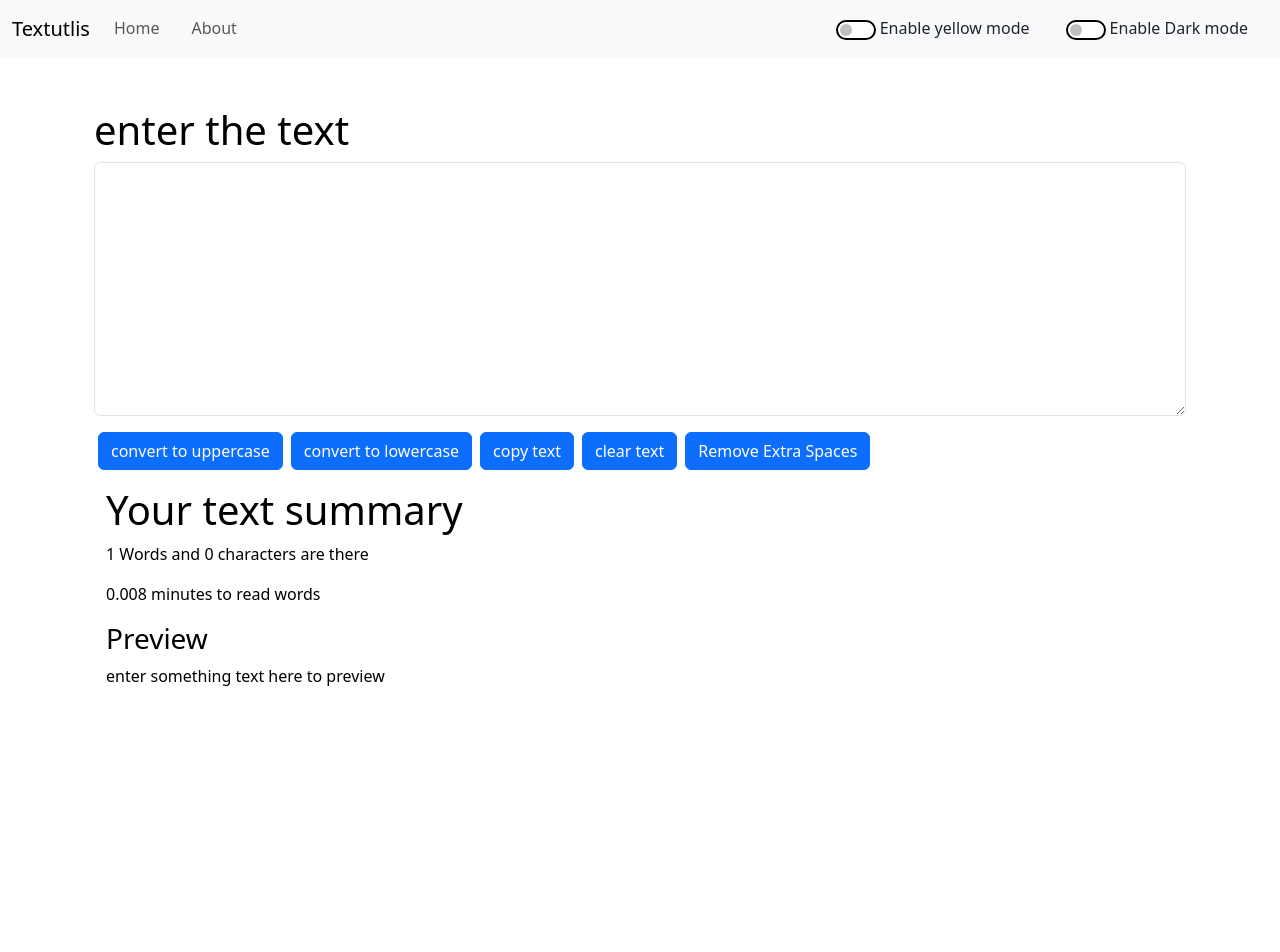
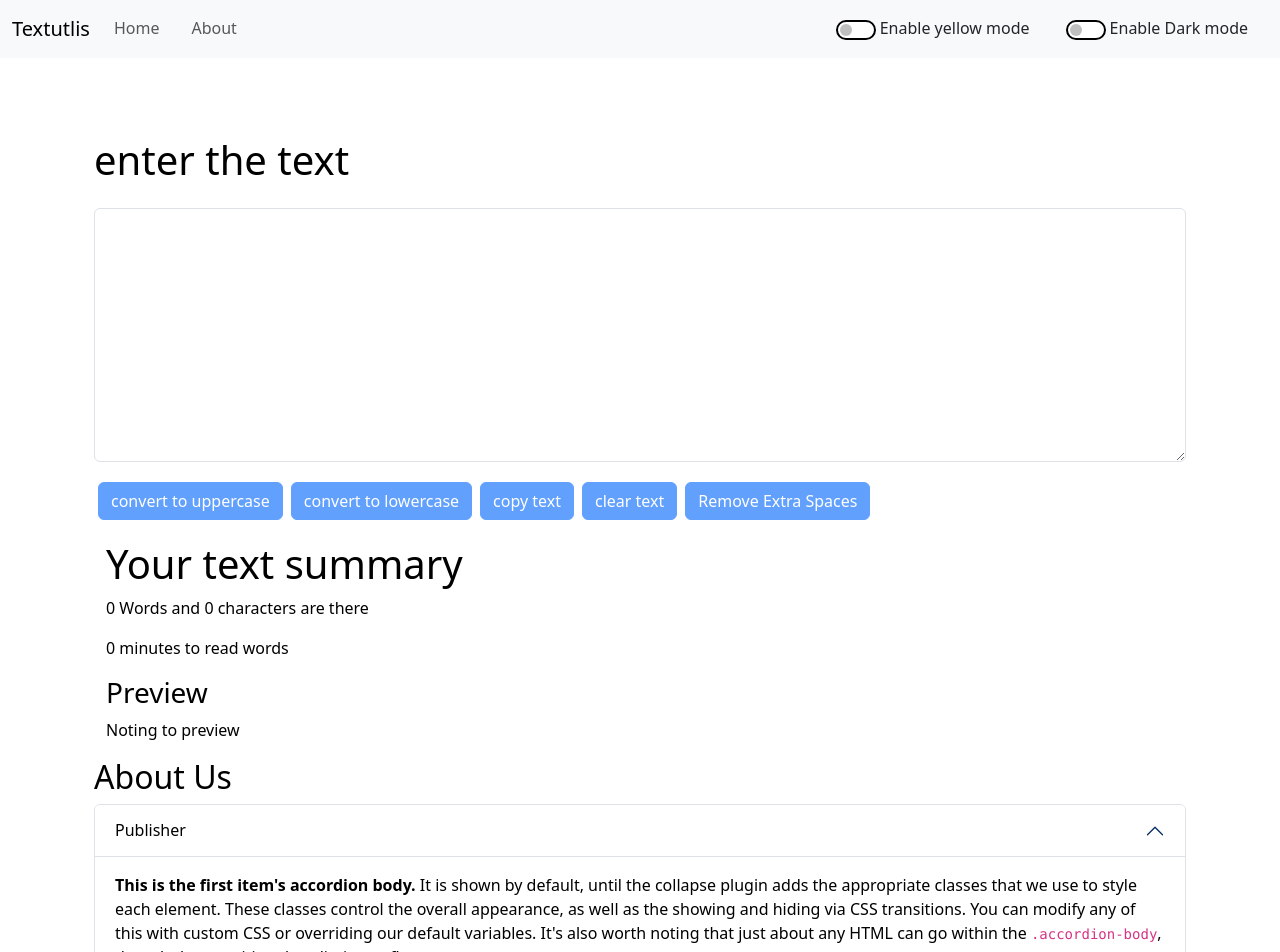
Before and after one commit to Devesh2517/Text-utlis, a React (Create React App) app: page /about in a window 1280 px wide. Shown: the top 952 px of the page. Before the commit the page ends 800 px from the top, so only its background shows below. Built offline with nearby package versions, Linux system fonts and the light colour scheme.

Commit message:
some changes in project

```diff
--- a/src/App.js
+++ b/src/App.js
@@ -1,7 +1,7 @@
   import Navbar from "./components/Navbar"
   import Textform from "./components/Textform"
   import './App.css';
-  // import About from "./components/About";
+  import About from "./components/About";
   import { useState } from "react";
   import Alert from "./components/Alert";
   // import {
@@ -37,7 +37,7 @@
         setBtnText('Enable light mode')
         showAlert("Dark mode is enabled","success")
         document.body.style.backgroundColor = '#343a40'
-        document.title = 'Textutils-DarkMode'
+        // document.title = 'Textutils-DarkMode'
       }
       else
       {
@@ -45,7 +45,7 @@
         showAlert("Light mode is enabled","success")
         setBtnText("Enable Dark mode")
         document.body.style.backgroundColor = 'white'
-        document.title = 'Textutils'
+        // document.title = 'Textutils'
       }
     }
 
@@ -56,7 +56,7 @@
         setBtn1Text('Enable Light mode')
         showAlert("yellow mode is enabled","success")
         document.body.style.backgroundColor = 'yellow'
-        document.title = 'Textutils-YellowMode'
+        // document.title = 'Textutils-YellowMode'
       }
       else
       {
@@ -64,7 +64,7 @@
         showAlert("Light mode is enabled","success")
         setBtn1Text("Enable Yellow mode")
         document.body.style.backgroundColor = 'white'
-        document.title = 'Textutils'
+        // document.title = 'Textutils'
       }
     }
     return (
@@ -75,9 +75,10 @@
 
       <div className="container my-5">
       <Textform showAlert= {showAlert} heading="enter the text" mode = {Mode}/>
-      {/* <Routes> */}
-        {/* <Route path="/about" element={<About/>}/> */}
-        {/* <Route exact path="/" element={<Textform showAlert= {showAlert} heading="enter the text" mode = {Mode}/>}/>
+     <About mode={Mode}/>
+      {/* <Routes>
+        <Route path="/about" element={<About mode={Mode}/>}/>
+        <Route exact path="/" element={<Textform showAlert= {showAlert} heading="Word counter , character counter , remove extra spaces" mode = {Mode}/>}/>
       </Routes> */}
       </div>
       {/* </Router> */}
--- a/src/components/About.js
+++ b/src/components/About.js
@@ -1,41 +1,13 @@
 import { useState } from "react"
 import React  from 'react'
 
-export default function About() {
+export default function About(props) {
 
-    let Darkmode = {
+  let myStyle = {
+    color:props.mode === 'dark'?'white':'black',
+    backgroundColor: props.mode === "dark"?'#343a40':'white',
 
-        border:'2px solid black',
-        width:'40px',
-        height:'20px'
-    }
-    const [myStyle,setMystyle] = useState({
-        color:'black',
-        backgroundColor:'white'
-    })
-    const [btnText,setBtnText] = useState("Enable Dark mode")
-    const toggledarkmode = ()=>{
-        if(myStyle.color==='black')
-        {
-            setMystyle({
-                color:'white',
-                backgroundColor:'black',
-                border:"2px solid white"
-            })
-            setBtnText("Enable Light Mode")
-        }
-
-        else
-        {
-            setMystyle({
-                color:'black',
-                backgroundColor:'white'
-
-            })
-            setBtnText("Enable Dark Mode")
-        }
-
-    }
+  }
   return (
 <div className='container' style={myStyle} >
     <h2>About Us</h2>
@@ -43,7 +15,7 @@ export default function About() {
   <div className="accordion-item">
     <h2 className="accordion-header">
       <button className="accordion-button" type="button" style={myStyle} data-bs-toggle="collapse" data-bs-target="#collapseOne" aria-expanded="true" aria-controls="collapseOne">
-        Accordion Item #1
+       Publisher
       </button>
     </h2>
     <div id="collapseOne" className="accordion-collapse collapse show" data-bs-parent="#accordionExample">
@@ -55,7 +27,7 @@ export default function About() {
   <div className="accordion-item">
     <h2 className="accordion-header">
       <button className="accordion-button collapsed" style={myStyle} type="button" data-bs-toggle="collapse" data-bs-target="#collapseTwo" aria-expanded="false" aria-controls="collapseTwo">
-        Accordion Item #2
+       News
       </button>
     </h2>
     <div id="collapseTwo" className="accordion-collapse collapse" data-bs-parent="#accordionExample">
@@ -67,7 +39,7 @@ export default function About() {
   <div className="accordion-item">
     <h2 className="accordion-header">
       <button className="accordion-button collapsed" style={myStyle} type="button" data-bs-toggle="collapse" data-bs-target="#collapseThree" aria-expanded="false" aria-controls="collapseThree">
-        Accordion Item #3
+       News Link
       </button>
     </h2>
     <div id="collapseThree" className="accordion-collapse collapse" data-bs-parent="#accordionExample">
@@ -78,12 +50,7 @@ export default function About() {
   </div>
 </div>
 
-<div className="container my-3">
-<div className="form-check form-switch" onClick={toggledarkmode} >
-  <input className="form-check-input" type="checkbox" role="switch" style={Darkmode} id="flexSwitchCheckDefault"/>
-  <label className="form-check-label mx-1" htmlFor="flexSwitchCheckDefault">{btnText}</label>
-</div>
-</div>
+
 
 {/* <div className="container my-3">
     <button className="btn btn-primary" onClick={toggledarkmode} >{btnText}</button>
--- a/src/components/Alert.js
+++ b/src/components/Alert.js
@@ -2,9 +2,11 @@ import React from 'react'
 
 export default function Alert(props) {
   return (
-   props.alert && <div className={`alert alert-${props.alert.type} alert-dismissible fade show`} role="alert">
+    <div style={{height:'30px'}} >
+  { props.alert && <div className={`alert alert-${props.alert.type} alert-dismissible fade show my-2` } role="alert">
   <strong>{props.alert.type}</strong>:{props.alert.msg}
-  {/* <button type="button" className="btn-close" data-bs-dismiss="alert" aria-label="Close"></button> */}
+
+</div>}
 </div>
   )
 }
--- a/src/components/Navbar.js
+++ b/src/components/Navbar.js
@@ -1,7 +1,7 @@
 import React  from 'react'
 import propTypes from 'prop-types'
 // import Modal1 from './Modal1'
-// import { Link } from 'react-router-dom'
+// import { link} from 'react-router-dom'
 
 export default function Navbar(props) {
     let Darkmode = {
@@ -21,7 +21,7 @@ export default function Navbar(props) {
       <div className="collapse navbar-collapse" id="navbarSupportedContent">
         <ul className="navbar-nav me-auto mb-2 mb-lg-0 nav-underline nav-fill">
           <li className="nav-item">
-            <a className="nav-link " aria-current="page" href="/">Home</a>
+            <a className="nav-link" aria-current="page" href="/">Home</a>
           </li>
           <li className="nav-item">
             <a className="nav-link" href="/" >About</a>
@@ -38,6 +38,7 @@ export default function Navbar(props) {
         {/* <Modal1 mode={props.mode}/>  */}
 
         {/* dark mode switch */}
+
         <div className={`form-check form-switch mx-3 text-${props.mode === 'light'?'dark':'white'}`}  >
               <input className="form-check-input" onClick={props.yellowMode} type="checkbox" role="switch" style={Darkmode} id="flexSwitchCheckDefault"/>
               <label className="form-check-label mx-1" htmlFor="flexSwitchCheckDefault">{props.Btn1Text}</label>
--- a/src/components/Textform.js
+++ b/src/components/Textform.js
@@ -27,6 +27,7 @@ export default function Textform(props) {
         props.showAlert("Copy successfull","success")
 
         navigator.clipboard.writeText(copytext)
+        document.getSelection().removeAllRanges();
     }
 
     const handleclear=()=>{
@@ -45,24 +46,24 @@ export default function Textform(props) {
   return (
     <>
     <div className='container' style={{color:props.mode==='dark'?'white':'black'}}>
-        <h1>{props.heading} </h1>
+        <h1 className='mb-4' >{props.heading} </h1>
         <div className="mb-3" >
 
             <textarea className="form-control" value={text} onChange={handleonchange} style={{backgroundColor:props.mode==='dark'?'#343a40':'white',
         color:props.mode==='dark'?'white':'black' }} id="mybox" rows="10" ></textarea>
         </div>
-            <button className="btn btn-primary mx-1 " onClick={handleonclick}>convert to uppercase</button>
-            <button className="btn btn-primary mx-1 " onClick={handleloclick}>convert to lowercase</button>
-            <button className="btn btn-primary mx-1 " onClick={handlecopy}>copy text</button>
-            <button className="btn btn-primary mx-1 " onClick={handleclear}>clear text</button>
-            <button className="btn btn-primary mx-1 " onClick={handleExtraSpaces}>Remove Extra Spaces</button>
+            <button disabled={text.length===0} className="btn btn-primary mx-1 my-1" onClick={handleonclick}>convert to uppercase</button>
+            <button disabled={text.length===0} className="btn btn-primary mx-1 my-1" onClick={handleloclick}>convert to lowercase</button>
+            <button disabled={text.length===0} className="btn btn-primary mx-1 my-1" onClick={handlecopy}>copy text</button>
+            <button disabled={text.length===0} className="btn btn-primary mx-1 my-1" onClick={handleclear}>clear text</button>
+            <button disabled={text.length===0} className="btn btn-primary mx-1 my-1" onClick={handleExtraSpaces}>Remove Extra Spaces</button>
 
     <div className="container my-3">
             <h1>Your text summary</h1>
-            <p>{text.split(" ").length} Words and {text.length} characters are there</p>
-            <p>{text.split(" ").length*0.008}  minutes to read words</p>
+            <p>{text.split(" ").filter((element)=>{return element.length!==0}).length} Words and {text.length} characters are there</p>
+            <p>{text.split(" ").filter((element)=>{return element.length!==0}).length*0.008}  minutes to read words</p>
             <h3>Preview</h3>
-            <p>{text.length>0?text:"enter something text here to preview"}</p>
+            <p>{text.length>0?text:"Noting to preview"}</p>
     </div>
     </div>
 
```
